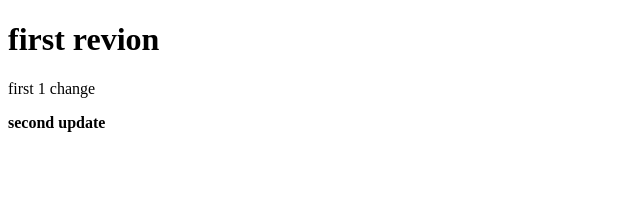
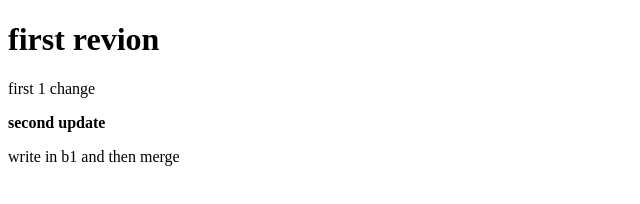
Before and after one commit to Yashvij19/new1, a plain HTML site: page index.html in a window 1280 px wide. Shown: the whole page, without its empty margins (0-640 px from the left). Drawn offline with Linux system fonts and the light colour scheme.

Commit message:
b1 merged

```diff
--- a/index.html
+++ b/index.html
@@ -9,5 +9,7 @@
     <h1>first revion</h1>
     <p>first 1 change</p>
     <b>second update </b>
+    <p>write in b1 and then merge</p>
+
 </body>
 </html>
```
